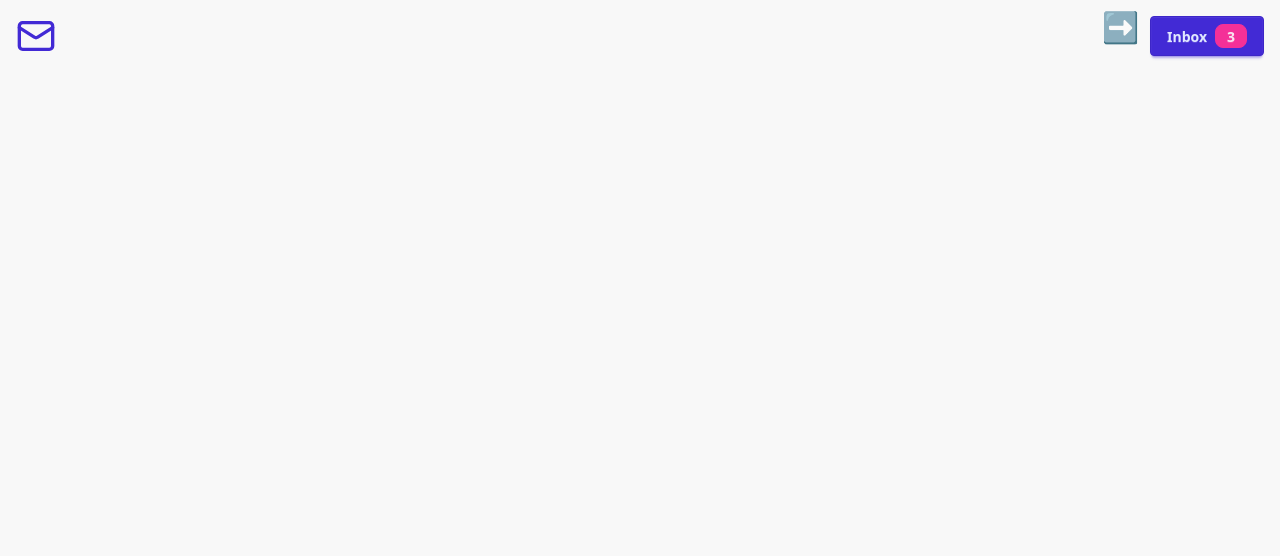
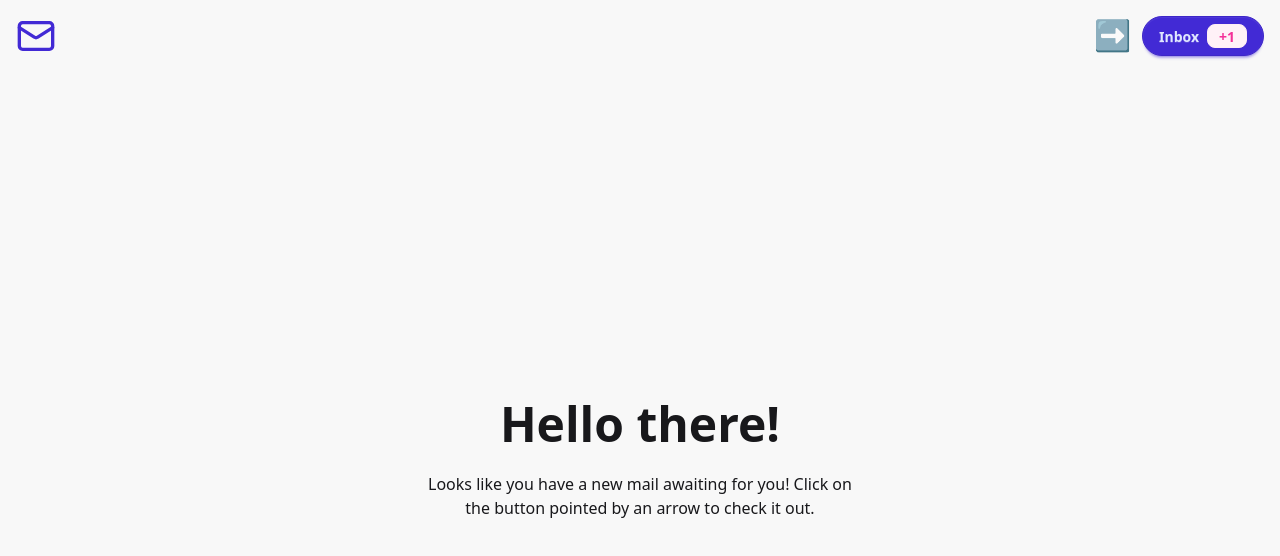
Before and after one commit to mrkushalsm/Portfolio.Old, a React (Vite) app: page / in a window 1280 px wide. Before the commit this address had no page. Shown: the top 556 px of the page. Built offline with nearby package versions, Linux system fonts and the light colour scheme.

Commit message:
Completed basic working of email approach

```diff
--- a/src/App.jsx
+++ b/src/App.jsx
@@ -1,12 +1,29 @@
-import React, { useEffect } from "react";
-import { BrowserRouter as Router, Routes, Route, useLocation } from "react-router-dom";
+import React, { useEffect, useState } from "react";
+import { BrowserRouter as Router, Routes, Route, useLocation, useNavigate } from "react-router-dom";
 import Navbar from "./components/Navbar";
 import Inbox from "./pages/Inbox";
 import EmailDetail from "./pages/EmailDetail";
 import Portfolio from "./pages/Portfolio";
 
+const Hero = () => {
+    return (
+        <div className="hero bg-base-200 min-h-screen">
+            <div className="hero-content text-center">
+                <div className="max-w-md">
+                    <h1 className="text-5xl font-bold">Hello there!</h1>
+                    <p className="py-6">
+                        Looks like you have a new mail awaiting for you! Click on the button pointed by an arrow to check it out.
+                    </p>
+                </div>
+            </div>
+        </div>
+    );
+};
+
 const Layout = ({ children }) => {
     const location = useLocation();
+    const navigate = useNavigate();
+    const [showHero, setShowHero] = useState(true);
 
     useEffect(() => {
         document.title = location.pathname === "/portfolio" ? "Portfolio" : "Email";
@@ -14,9 +31,15 @@ const Layout = ({ children }) => {
 
     const hideNavbar = location.pathname === "/portfolio";
 
+    const handleInboxClick = () => {
+        setShowHero(false);
+        navigate("/inbox");
+    };
+
     return (
         <div className="min-h-screen flex flex-col bg-base-200">
-            {!hideNavbar && <Navbar />}
+            {!hideNavbar && <Navbar onInboxClick={handleInboxClick} />}
+            {showHero && location.pathname === "/" && <Hero />}
             <div className="flex-grow flex flex-col">{children}</div>
         </div>
     );
@@ -27,6 +50,7 @@ const App = () => {
         <Router>
             <Layout>
                 <Routes>
+                    <Route path="/" element={<></>} />
                     <Route path="/inbox" element={<Inbox />} />
                     <Route path="/email" element={<EmailDetail />} />
                     <Route path="/portfolio" element={<Portfolio />} />
--- a/src/components/Navbar.jsx
+++ b/src/components/Navbar.jsx
@@ -31,6 +31,7 @@ const Navbar = () => {
             </div>
             <div className="flex items-center gap-4 relative">
                 {isEmailDetailPage && (
+                    <div className="tooltip tooltip-left" data-tip="Go back to inbox">
                         <button onClick={() => navigate("/inbox")} className="btn btn-circle btn-ghost">
                             <svg
                                 xmlns="http://www.w3.org/2000/svg"
@@ -48,6 +49,7 @@ const Navbar = () => {
                                 <path d="m18 17-5-5 5-5" />
                             </svg>
                         </button>
+                    </div>
                 )}
 
                 {!isInboxPage && !isEmailDetailPage && (
@@ -57,11 +59,18 @@ const Navbar = () => {
                 )}
 
                 {(isInboxPage || isRootPage) && (
-                    <div className="tooltip tooltip-left" data-tip="Check your messages">
-                        <Link to="/inbox" className="btn btn-primary flex items-center gap-2">
+                    <div className={!isInboxPage ? "tooltip tooltip-left" : ""} data-tip={!isInboxPage ? "Check your messages" : ""}>
+                        {isInboxPage ? (
+                            <button className="btn btn-primary flex items-center gap-2 rounded-full cursor-not-allowed">
                                 Inbox
-                            <div className="badge badge-secondary">3</div>
+                                <div className="badge badge-soft badge-secondary">+1</div>
+                            </button>
+                        ) : (
+                            <Link to="/inbox" className="btn btn-primary flex items-center gap-2 rounded-full">
+                                Inbox
+                                <div className="badge badge-soft badge-secondary">+1</div>
                             </Link>
+                        )}
                     </div>
                 )}
             </div>
--- a/src/pages/EmailDetail.jsx
+++ b/src/pages/EmailDetail.jsx
@@ -1,17 +1,17 @@
 import React from "react";
-import { useLocation } from "react-router-dom";
+import { useLocation} from "react-router-dom";
 
 const EmailDetail = () => {
     const location = useLocation();
-    const email = location.state?.email;
+    const email = location.state?.email; // Get email data from state
 
     if (!email) {
-        return <div className="flex justify-center items-center p-6">Email not found.</div>;
+        return <div className="p-6">Email not found.</div>;
     }
 
     return (
-        <div className="min-h-screen flex flex-col items-center bg-base-200 p-6">
-            <div className="card bg-base-100 shadow-xl p-6 flex flex-col w-full max-w-lg">
+        <div className="min-h-screen bg-base-200 p-6">
+            <div className="card bg-base-100 shadow-xl p-6">
                 <h2 className="text-2xl font-bold">{email.subject}</h2>
                 <p className="text-sm text-gray-500">From: {email.sender}</p>
                 <p className="mt-4">{email.body}</p>
--- a/src/pages/Inbox.jsx
+++ b/src/pages/Inbox.jsx
@@ -22,7 +22,8 @@ const emails = [
         subject: "👋 Networking",
         sender: "Jane Doe",
         preview: "Let’s connect!",
-        body: "Hi! I would love to connect and discuss opportunities." },
+        body: "Hi! I would love to connect and discuss opportunities."
+    },
 ];
 
 const Inbox = () => {
@@ -33,7 +34,7 @@ const Inbox = () => {
             <div className=" flex card bg-base-100 shadow-xl p-4">
                 <ul className=" flex menu w-full text-xl gap-8">
                     {emails.map((email) => (
-                        <li key={email.id}>
+                        <li key={email.id} className={email.id === 1 ? "" : "opacity-25"}>
                             <Link to="/email" state={{ email }}>
                                 <strong className="p-3">{email.subject}</strong>
                                 <span className="text-base text-gray-500"> - {email.sender}</span>
```
Lines whose indentation alone changed are shown as unchanged.
